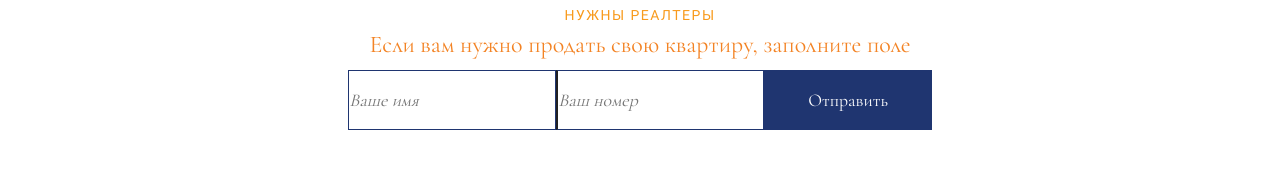
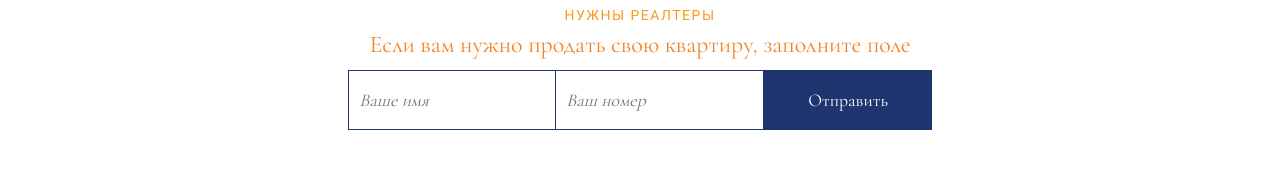
Before and after one commit to azamat71111/Frontend, a Next.js app: page / in a window 1280 px wide. Shown: the part 4922-5102 px from the top of the page. Built offline with nearby package versions, Linux system fonts and the light colour scheme.

Commit message:
litle fix

```diff
--- a/components/Realters/Realters.module.sass
+++ b/components/Realters/Realters.module.sass
@@ -31,6 +31,7 @@
   font-weight: 400
   font-style: italic
   border: 1px solid #1F3570
+  padding: 10px
 .input__email
   height: 60px
   width: 208px
@@ -39,9 +40,9 @@
   line-height: 30px
   font-weight: 400
   font-style: italic
-  border-top: 1px solid #1F3570
-  border-bottom: 1px solid #1F3570
-  border-right: 1px solid #1F3570
+  border: 1px solid #1F3570
+  border-left: none
+  padding: 10px
 .btn
   background: #1F3570
   padding: 15px 44px
@@ -52,9 +53,6 @@
   font-size: 18px
   transition: .4s
   cursor: pointer
-  &:hover
-    background-color: white
-    color: #F38324
 .complete
   text-align: center
   margin-top: 15px
```
